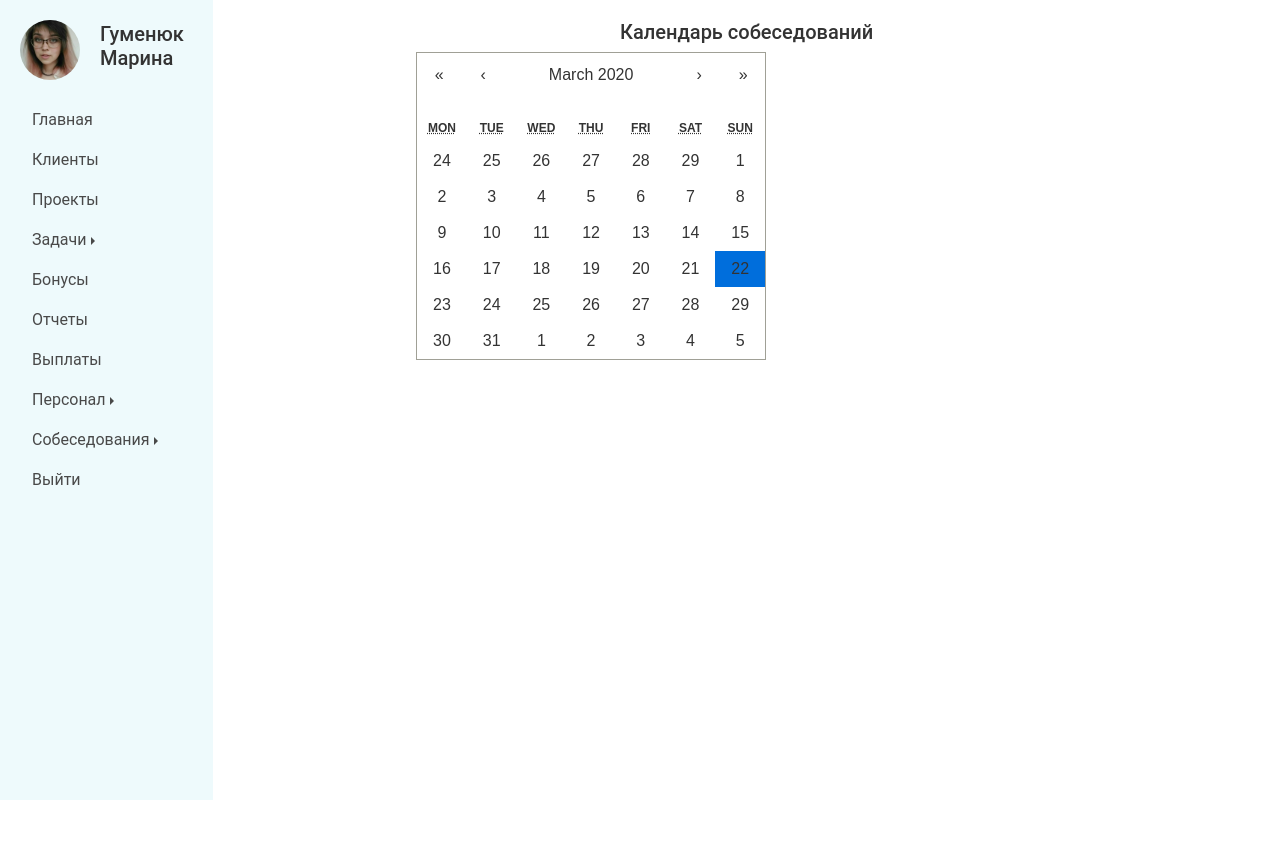
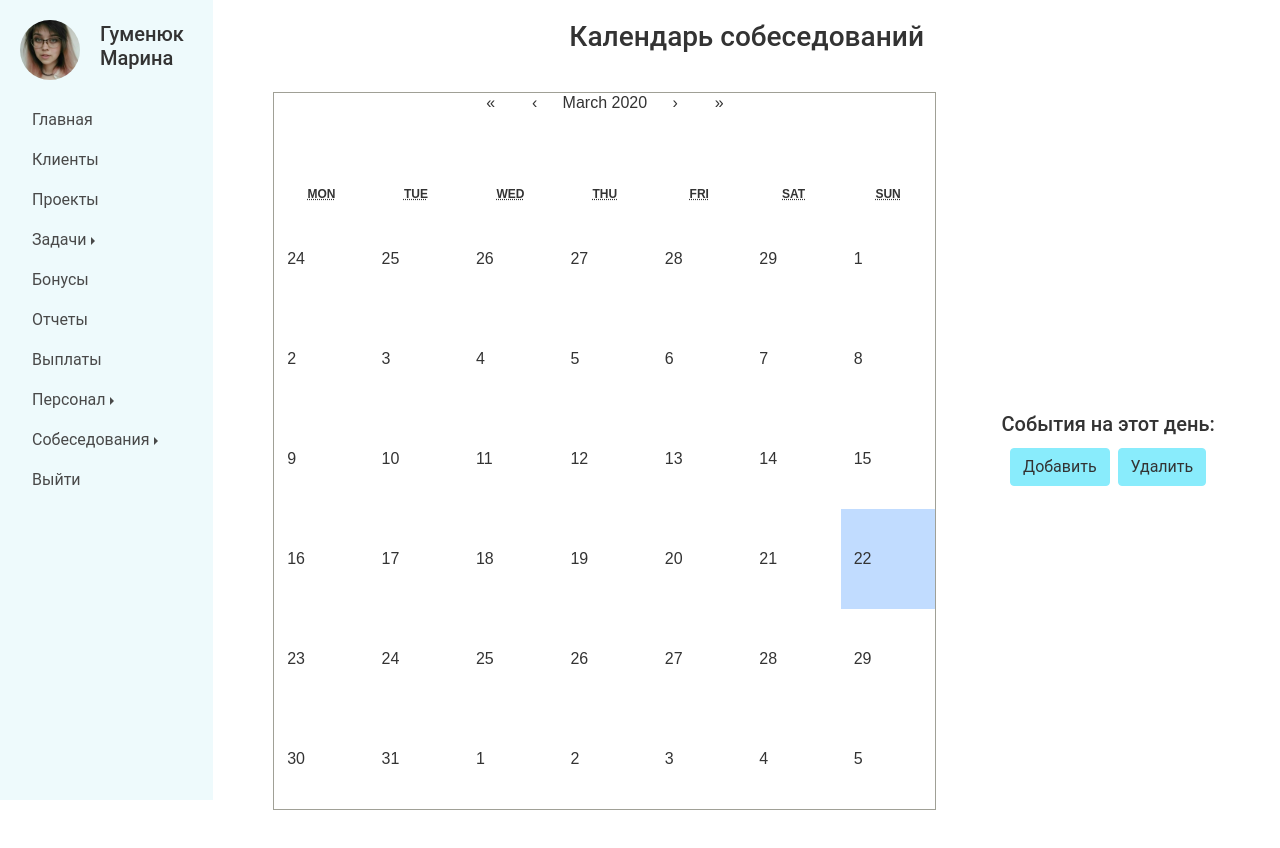
Before and after one commit to Moonlarya/web_planning_front, a React (Create React App) app: page /calendar in a window 1280 px wide. Shown: the top 848 px of the page. Before the commit the page ends 800 px from the top, so only its background shows below. Built offline with nearby package versions, Linux system fonts and the light colour scheme.

Commit message:
calendar restyled

```diff
--- a/src/pages/Calendar/Calendar.js
+++ b/src/pages/Calendar/Calendar.js
@@ -1,6 +1,6 @@
 import React, { Component } from "react";
 import CalendarView from "react-calendar";
-import "react-calendar/dist/Calendar.css";
+import "../../style/Calendar.css";
 
 class Calendar extends Component {
   state = {
@@ -11,9 +11,22 @@ class Calendar extends Component {
 
   render() {
     return (
-      <main class="col-8 bonuce">
-        <h5>Календарь собеседований</h5>
-        <CalendarView onChange={this.onChange} value={this.state.date} />
+      <main class="col-12 bonuce">
+        <h3>Календарь собеседований</h3>
+        <div className="d-flex align-items-center">
+          <CalendarView onChange={this.onChange} value={this.state.date} />
+          <div className="m-3 col-3">
+            <h5>События на этот день:</h5>
+            <div className="d-flex justify-content-center">
+              <a href="#" className="btn btn-primary  m-1">
+                Добавить
+              </a>
+              <a href="#" className="btn btn-primary  m-1">
+                Удалить
+              </a>
+            </div>
+          </div>
+        </div>
       </main>
     );
   }
--- /dev/null
+++ b/src/style/Calendar.css
@@ -0,0 +1,120 @@
+.react-calendar {
+  width: 100%;
+  max-width: 100%;
+  background: white;
+  border: 1px solid #a0a096;
+  font-family: Arial, Helvetica, sans-serif;
+  line-height: 1.125em;
+  margin: 30px;
+}
+.react-calendar--doubleView {
+  width: 700px;
+}
+.react-calendar--doubleView .react-calendar__viewContainer {
+  display: flex;
+  margin: -0.5em;
+}
+.react-calendar--doubleView .react-calendar__viewContainer > * {
+  width: 50%;
+  margin: 0.5em;
+}
+.react-calendar,
+.react-calendar *,
+.react-calendar *:before,
+.react-calendar *:after {
+  -moz-box-sizing: border-box;
+  -webkit-box-sizing: border-box;
+  box-sizing: border-box;
+}
+.react-calendar button {
+  margin: 0;
+  border: 0;
+  outline: none;
+}
+.react-calendar button:enabled:hover {
+  cursor: pointer;
+}
+.react-calendar__navigation {
+  height: 70px;
+  margin-bottom: 1em;
+}
+.react-calendar__navigation button {
+  min-width: 44px;
+  background: none;
+}
+.react-calendar__navigation button:enabled:hover,
+.react-calendar__navigation button:enabled:focus {
+  background-color: #e6e6e6;
+}
+.react-calendar__navigation button[disabled] {
+  background-color: #f0f0f0;
+}
+.react-calendar__month-view__weekdays {
+  text-align: center;
+  text-transform: uppercase;
+  font-weight: bold;
+  font-size: 0.75em;
+}
+.react-calendar__month-view__weekdays__weekday {
+  padding: 0.5em;
+}
+.react-calendar__month-view__weekNumbers {
+  font-weight: bold;
+}
+.react-calendar__month-view__weekNumbers .react-calendar__tile {
+  display: flex;
+  align-items: center;
+  justify-content: center;
+  font-size: 0.75em;
+  padding: calc(0.75em / 0.75) calc(0.5em / 0.75);
+}
+.react-calendar__month-view__days__day--weekend {
+  color: #d10000;
+}
+.react-calendar__month-view__days__day--neighboringMonth {
+  color: #757575;
+}
+.react-calendar__year-view .react-calendar__tile,
+.react-calendar__decade-view .react-calendar__tile,
+.react-calendar__century-view .react-calendar__tile {
+  padding: 2em 0.5em;
+}
+.react-calendar__tile {
+  max-width: 100%;
+  height: 100px;
+  text-align: left;
+  padding: 0.75em 0.8em;
+  background: none;
+}
+.react-calendar__tile:disabled {
+  background-color: #f0f0f0;
+}
+.react-calendar__tile:enabled:hover,
+.react-calendar__tile:enabled:focus {
+  background-color: #e6e6e6;
+}
+.react-calendar__tile--now {
+  background: #ffff76;
+}
+.react-calendar__tile--now:enabled:hover,
+.react-calendar__tile--now:enabled:focus {
+  background: #ffffa9;
+}
+.react-calendar__tile--hasActive {
+  background: #76baff;
+}
+.react-calendar__tile--hasActive:enabled:hover,
+.react-calendar__tile--hasActive:enabled:focus {
+  background: #a9d4ff;
+}
+.react-calendar__tile--active {
+  background: #c1dcff;
+  color: white;
+}
+.react-calendar__tile--active:enabled:hover,
+.react-calendar__tile--active:enabled:focus {
+  background: #c1d9f8;
+}
+.react-calendar--selectRange .react-calendar__tile--hover {
+  background-color: #e6e6e6;
+}
```
